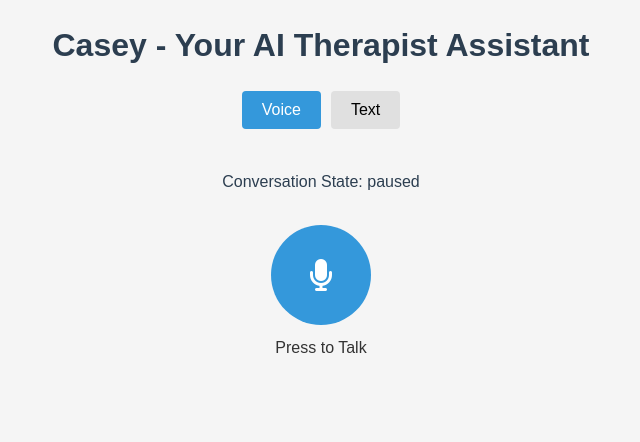
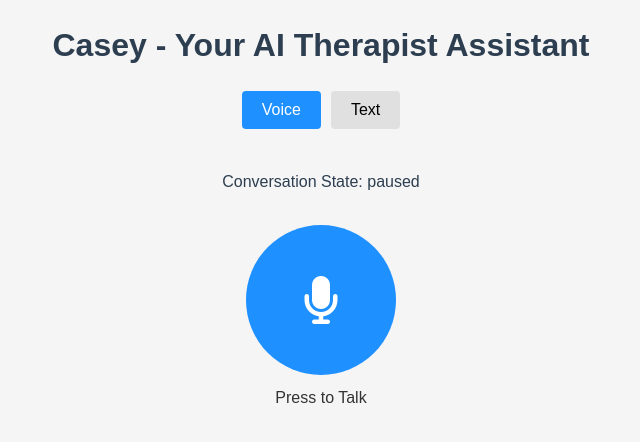
Before and after one commit to jessl2juice/ai-therapist-assistant, a Flask app: page / in a window 1280 px wide. Shown: the top 442 px of the page, without its empty margins (319-959 px from the left). Run offline with Flask 3, Linux system fonts and the light colour scheme; some libraries are stand-ins or nearby versions.

Commit message:
Agent step completed: Increase the size of the talk button and use a brighter blue color

```diff
--- a/static/css/style.css
+++ b/static/css/style.css
@@ -47,7 +47,7 @@ h1 {
 }
 
 .tab-group button.active {
-    background-color: #3498db;
+    background-color: #1E90FF;
     color: white;
 }
 
@@ -58,10 +58,10 @@ h1 {
 }
 
 .talk-button {
-    width: 100px;
-    height: 100px;
+    width: 150px;
+    height: 150px;
     border-radius: 50%;
-    background-color: #3498db;
+    background-color: #1E90FF;
     color: white;
     border: none;
     cursor: pointer;
@@ -73,11 +73,11 @@ h1 {
 }
 
 .talk-button:hover {
-    background-color: #2980b9;
+    background-color: #007FFF;
 }
 
 .talk-button i {
-    font-size: 32px;
+    font-size: 48px;
 }
 
 .talk-label {
@@ -139,7 +139,7 @@ h1 {
 }
 
 .user-message {
-    background-color: #3498db;
+    background-color: #1E90FF;
     color: white;
     margin-left: auto;
 }
```
